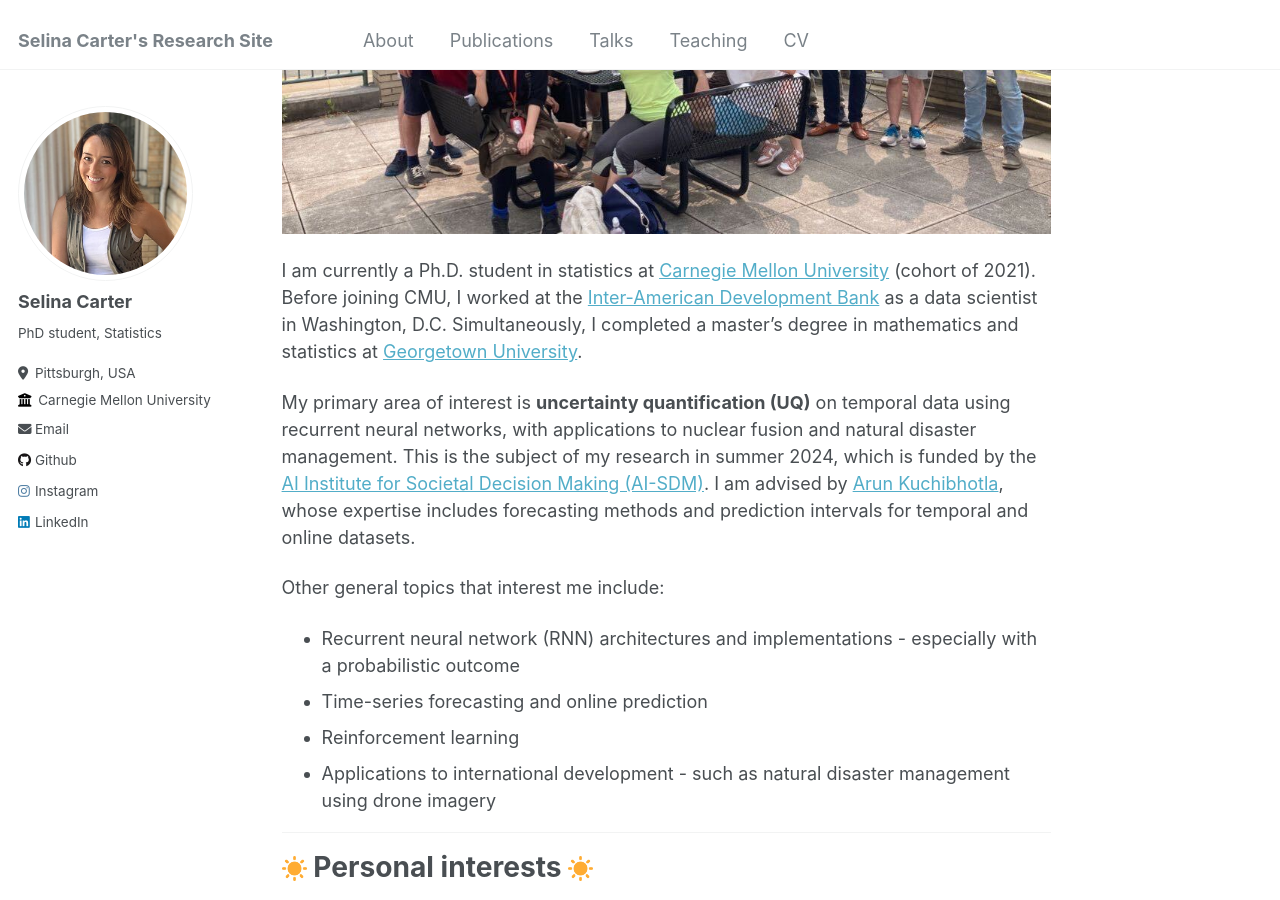
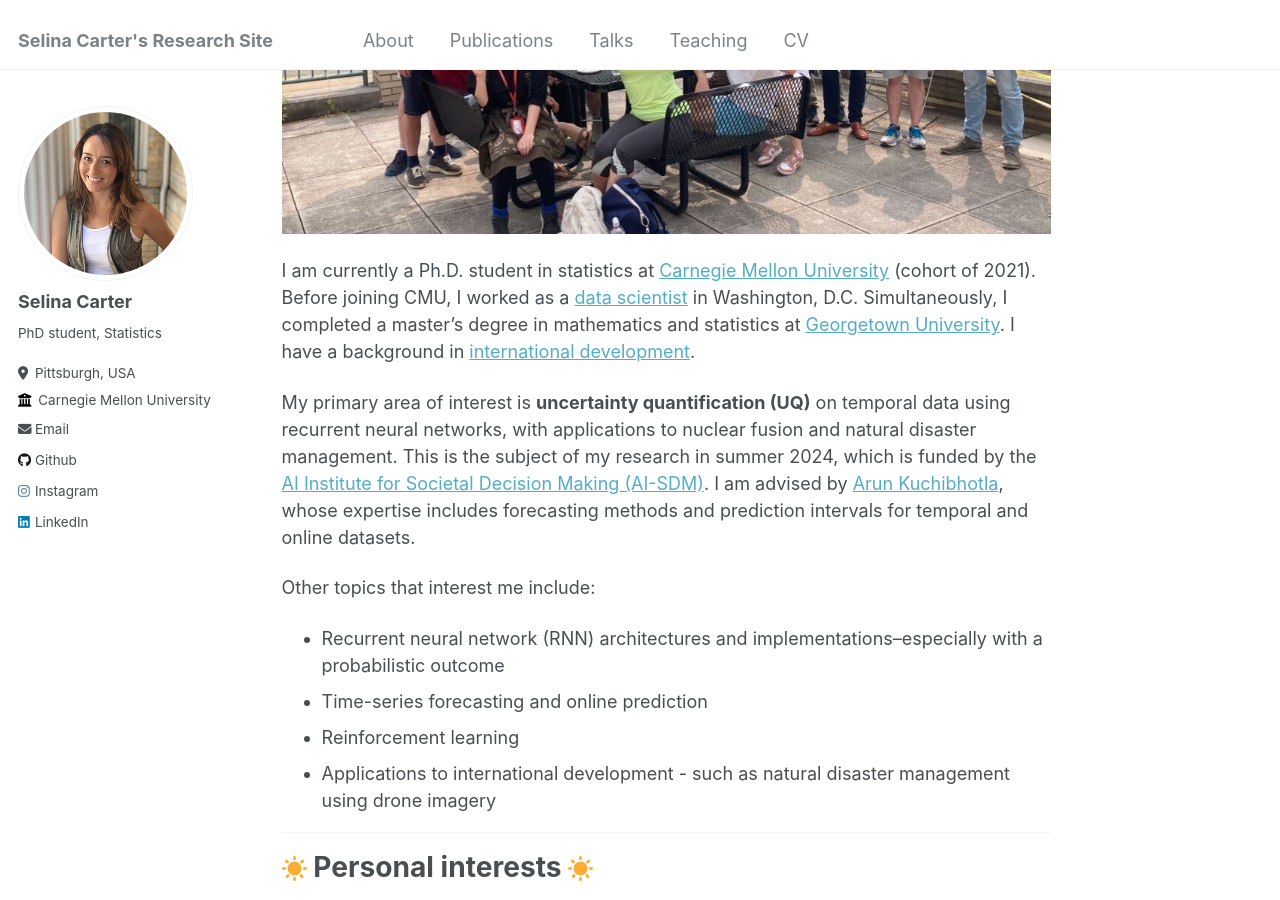
Before and after one commit to selinacarter/selinacarter.github.io, a Jekyll site: the page built from _pages/about.md, in a window 1280 px wide and 900 px high, scrolled down 407 px. Built offline with Jekyll 4.4.1, drawn with Linux system fonts in a browser that asks for light colours.

Commit message:
Tweak about and cv

```diff
--- a/_pages/about.md
+++ b/_pages/about.md
@@ -12,14 +12,14 @@
 
 ![CMU colleagues](/images/CMU_patio1.jpg)
 
-I am currently a Ph.D. student in statistics at [Carnegie Mellon University](https://www.cmu.edu/dietrich/statistics-datascience/index.html) (cohort of 2021). Before joining CMU, I worked at the [Inter-American Development Bank](https://www.iadb.org/en) as a data scientist in Washington, D.C. Simultaneously, I completed a master’s degree in mathematics and statistics at [Georgetown University](https://mathstat.georgetown.edu/graduate/).
+I am currently a Ph.D. student in statistics at [Carnegie Mellon University](https://www.cmu.edu/dietrich/statistics-datascience/index.html) (cohort of 2021). Before joining CMU, I worked as a [data scientist](/cv/) in Washington, D.C. Simultaneously, I completed a master’s degree in mathematics and statistics at [Georgetown University](https://mathstat.georgetown.edu/graduate/). I have a background in [international development](/cv/).
 
 
 My primary area of interest is **uncertainty quantification (UQ)** on temporal data using recurrent neural networks, with applications to nuclear fusion and natural disaster management. This is the subject of my research in summer 2024, which is funded by the [AI Institute for Societal Decision Making (AI-SDM)](https://www.cmu.edu/ai-sdm/index.html). I am advised by [Arun Kuchibhotla](https://arun-kuchibhotla.github.io/), whose expertise includes forecasting methods and prediction intervals for temporal and online datasets.
 
-Other general topics that interest me include:
+Other topics that interest me include:
 
-* Recurrent neural network (RNN) architectures and implementations - especially with a probabilistic outcome
+* Recurrent neural network (RNN) architectures and implementations--especially with a probabilistic outcome
 * Time-series forecasting and online prediction
 * Reinforcement learning
 * Applications to international development - such as natural disaster management using drone imagery
@@ -33,7 +33,6 @@
 
 * <img src="/images/paint1.png" width="25"> I love [painting](https://www.instagram.com/selina.carter.art), especially portraits. I have taken art classes from an early age at the Maine College of Art and from various artists in Santa Fe, New Mexico.
 * <img src="/images/girlrun.png" width="25"> I like to run. I used to run cross-country. Pittsburgh has excellent hills, which is one reason I chose CMU. I also sometimes play pick-up soccer.
-
 * <img src="/images/chicken.png" width="25"> I love raising pet chickens. I grew up on a farm in Maine and I sold eggs to neighbors. I also had a [pet chicken](https://www.youtube.com/watch?v=nvbMS_YSOF0) in Mozambique.
 
 
```
Also changed, not shown: _pages/cv.md (+1 -1 lines).
